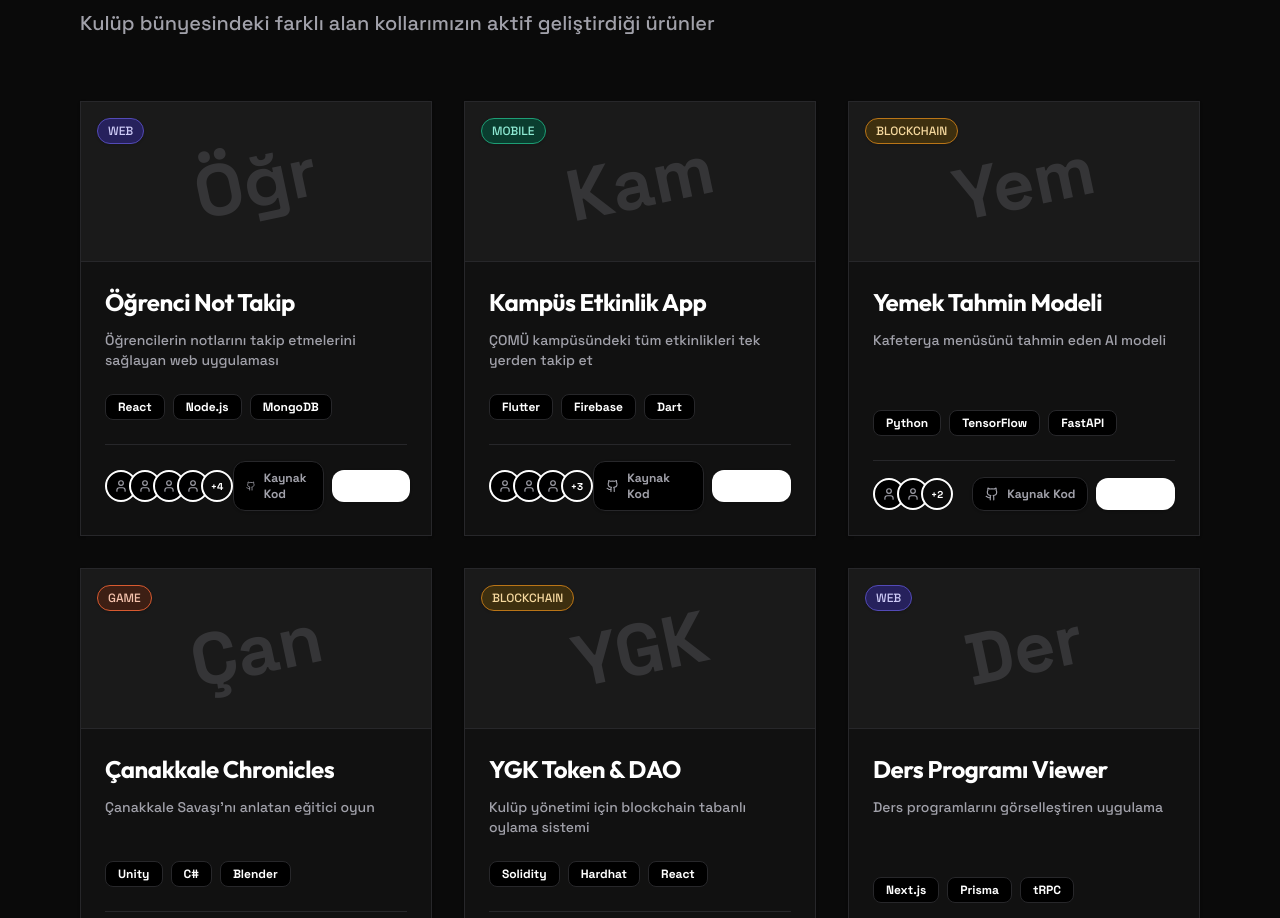
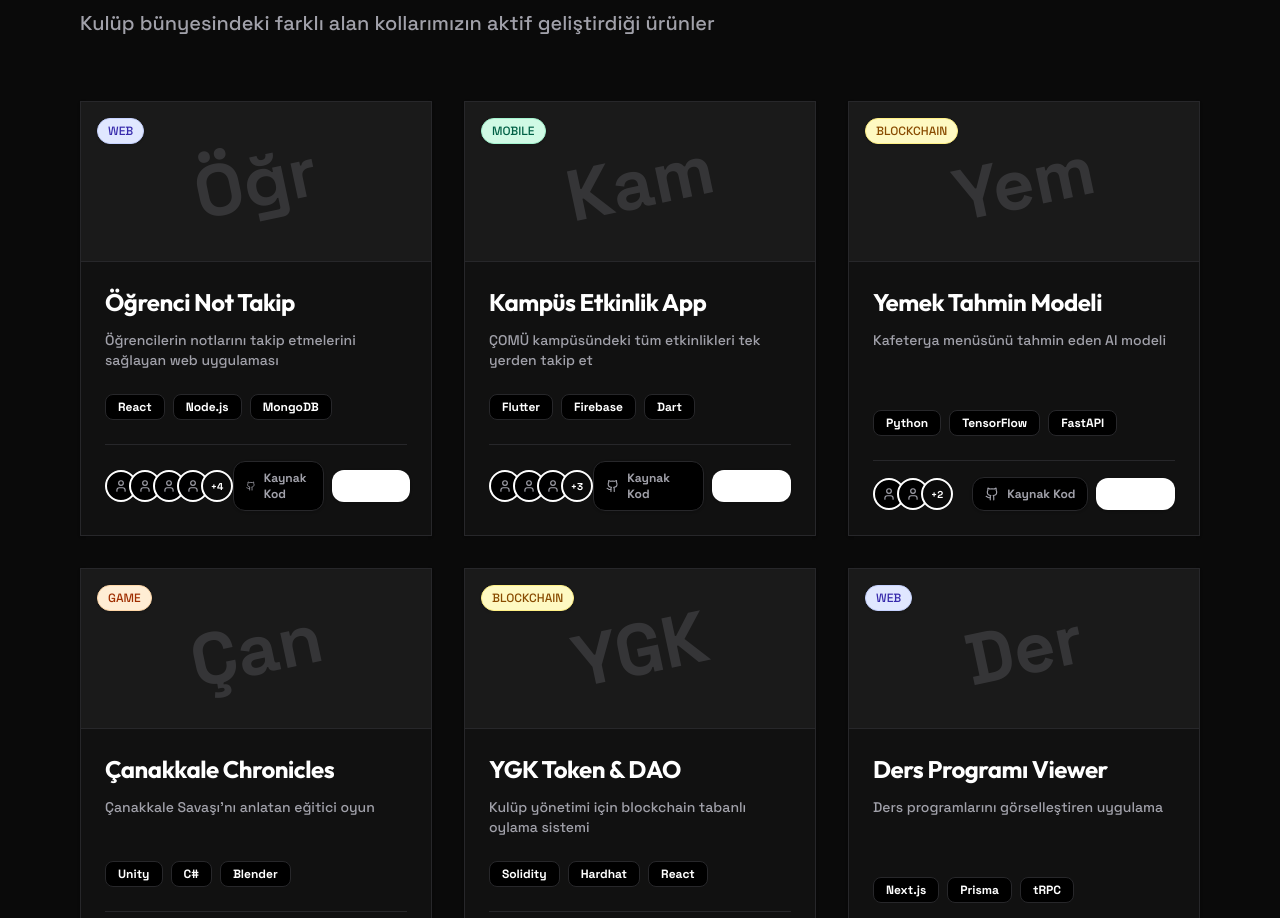
Before and after one commit to MuhammetFurkanErdem/yazilim-kulubu-website, a React (Vite) app: page /projeler in a window 1280 px wide. Shown: the part 1399-2317 px from the top of the page. Built offline with nearby package versions, Linux system fonts and the light colour scheme.

Commit message:
fix: resolve badge and button visibility issues in light mode

```diff
--- a/src/app/components/Badge.tsx
+++ b/src/app/components/Badge.tsx
@@ -8,13 +8,13 @@ interface BadgeProps {
 
 export function Badge({ variant = 'brand', children, className = '' }: BadgeProps) {
   const variantClasses = {
-    brand: 'bg-[#26215C] border-[#534AB7] text-[#CECBF6]',
-    web: 'bg-[#26215C] border-[#534AB7] text-[#CECBF6]',
-    mobile: 'bg-[#0a3d2f] border-[#1D9E75] text-[#8fead4]',
-    game: 'bg-[#3d1f14] border-[#D85A30] text-[#f5c3ad]',
-    blockchain: 'bg-[#3d2f0f] border-[#BA7517] text-[#f5d89e]',
-    member: 'bg-[#3d1a28] border-[#D4537E] text-[#f5b7d1]',
-    neutral: 'bg-[#374151] border-[#6B7280] text-[#9CA3AF]'
+    brand: 'bg-indigo-100 text-indigo-800 border-indigo-200 dark:bg-[#26215C] dark:border-[#534AB7] dark:text-[#CECBF6]',
+    web: 'bg-indigo-100 text-indigo-800 border-indigo-200 dark:bg-[#26215C] dark:border-[#534AB7] dark:text-[#CECBF6]',
+    mobile: 'bg-emerald-100 text-emerald-800 border-emerald-200 dark:bg-[#0a3d2f] dark:border-[#1D9E75] dark:text-[#8fead4]',
+    game: 'bg-orange-100 text-orange-800 border-orange-200 dark:bg-[#3d1f14] dark:border-[#D85A30] dark:text-[#f5c3ad]',
+    blockchain: 'bg-yellow-100 text-yellow-800 border-yellow-200 dark:bg-[#3d2f0f] dark:border-[#BA7517] dark:text-[#f5d89e]',
+    member: 'bg-pink-100 text-pink-800 border-pink-200 dark:bg-[#3d1a28] dark:border-[#D4537E] dark:text-[#f5b7d1]',
+    neutral: 'bg-gray-100 text-gray-800 border-gray-200 dark:bg-[#374151] dark:border-[#6B7280] dark:text-[#9CA3AF]'
   };
 
   return (
--- a/src/app/pages/Contact.tsx
+++ b/src/app/pages/Contact.tsx
@@ -1,11 +1,22 @@
 import { motion } from 'motion/react';
-import { MapPin, Mail, MessageCircle, Clock, Instagram, Linkedin, Github, Send, ChevronDown, ArrowRight } from 'lucide-react';
+import { MapPin, Mail, MessageCircle, Clock, Instagram, Linkedin, Github, Send, ChevronDown, ArrowRight, CheckCircle } from 'lucide-react';
 import { Button } from '../components/Button';
 import * as Accordion from '@radix-ui/react-accordion';
 import { useState } from 'react';
 
 export function Contact() {
   const [openFaq, setOpenFaq] = useState<string | undefined>(undefined);
+  const [isSubmitted, setIsSubmitted] = useState(false);
+  const [isSubmitting, setIsSubmitting] = useState(false);
+
+  const handleSubmit = (e: React.FormEvent) => {
+    e.preventDefault();
+    setIsSubmitting(true);
+    setTimeout(() => {
+      setIsSubmitting(false);
+      setIsSubmitted(true);
+    }, 1500);
+  };
 
   const faqs = [
     {
@@ -176,12 +187,31 @@ export function Contact() {
             <div className="absolute -top-10 -right-10 w-40 h-40 bg-[var(--brand-primary)] rounded-full blur-[100px] opacity-10" />
             <h3 className="text-3xl font-bold mb-8 tracking-tight">Mesaj Gönder</h3>
 
-            <form className="space-y-6 relative z-10">
+            {isSubmitted ? (
+              <motion.div
+                 initial={{ opacity: 0, scale: 0.95 }}
+                 animate={{ opacity: 1, scale: 1 }}
+                 className="flex flex-col items-center justify-center py-12 text-center relative z-10"
+              >
+                 <div className="w-20 h-20 bg-green-500/10 text-green-500 border border-green-500/20 rounded-full flex items-center justify-center mb-6">
+                   <CheckCircle className="w-10 h-10" />
+                 </div>
+                 <h3 className="text-3xl font-bold text-primary mb-3">Mesajınız Alındı!</h3>
+                 <p className="text-muted font-medium mb-8 max-w-[320px]">
+                   Teşekkür ederiz. En kısa sürede sizinle iletişime geçeceğiz.
+                 </p>
+                 <Button onClick={() => setIsSubmitted(false)} variant="secondary" className="font-bold border-default px-8">
+                   Yeni Mesaj Gönder
+                 </Button>
+              </motion.div>
+            ) : (
+            <form onSubmit={handleSubmit} className="space-y-6 relative z-10">
               <div className="grid grid-cols-1 sm:grid-cols-2 gap-6">
                 <div>
                   <label className="block text-sm font-bold mb-2 text-primary">Ad</label>
                   <input
                     type="text"
+                    required
                     className="w-full px-4 py-3.5 bg-page border border-default rounded-xl focus:border-[var(--brand-primary)] focus:ring-1 focus:ring-[var(--brand-primary)] focus:outline-none transition-all font-medium placeholder:text-muted/60"
                     placeholder="Adınız"
                   />
@@ -190,6 +220,7 @@ export function Contact() {
                   <label className="block text-sm font-bold mb-2 text-primary">Soyad</label>
                   <input
                     type="text"
+                    required
                     className="w-full px-4 py-3.5 bg-page border border-default rounded-xl focus:border-[var(--brand-primary)] focus:ring-1 focus:ring-[var(--brand-primary)] focus:outline-none transition-all font-medium placeholder:text-muted/60"
                     placeholder="Soyadınız"
                   />
@@ -200,6 +231,7 @@ export function Contact() {
                 <label className="block text-sm font-bold mb-2 text-primary">E-posta</label>
                 <input
                   type="email"
+                  required
                   className="w-full px-4 py-3.5 bg-page border border-default rounded-xl focus:border-[var(--brand-primary)] focus:ring-1 focus:ring-[var(--brand-primary)] focus:outline-none transition-all font-medium placeholder:text-muted/60"
                   placeholder="ornek@email.com"
                 />
@@ -222,14 +254,18 @@ export function Contact() {
                 <textarea
                   className="w-full px-4 py-3.5 bg-page border border-default rounded-xl focus:border-[var(--brand-primary)] focus:ring-1 focus:ring-[var(--brand-primary)] focus:outline-none transition-all font-medium placeholder:text-muted/60 resize-none"
                   rows={6}
+                  required
                   placeholder="Mesajınızı buraya detaylıca yazın..."
                 />
               </div>
 
-              <Button variant="primary" className="w-full rounded-xl py-4 font-bold shadow-dynamic" size="lg">
-                Mesajı Gönder <Send className="w-5 h-5 ml-2" />
+              <Button type="submit" disabled={isSubmitting} variant="primary" className="w-full rounded-xl py-4 font-bold shadow-dynamic" size="lg">
+                {isSubmitting ? 'Gönderiliyor...' : (
+                  <>Mesajı Gönder <Send className="w-5 h-5 ml-2" /></>
+                )}
               </Button>
             </form>
+            )}
           </motion.div>
 
           {/* Right Column - Map & FAQ */}
--- a/src/app/pages/Events.tsx
+++ b/src/app/pages/Events.tsx
@@ -280,7 +280,7 @@ export function Events() {
                 </div>
 
                 {/* Action */}
-                <Button variant="secondary" className="w-full md:w-auto px-8 rounded-xl font-bold bg-page border-default hover:bg-[var(--brand-primary)] hover:text-white hover:border-[var(--brand-primary)] mt-4 md:mt-0">
+                <Button variant="primary" className="w-full md:w-auto px-8 rounded-xl font-bold mt-4 md:mt-0 shadow-dynamic">
                   Kayıt Ol
                 </Button>
               </motion.div>
```
